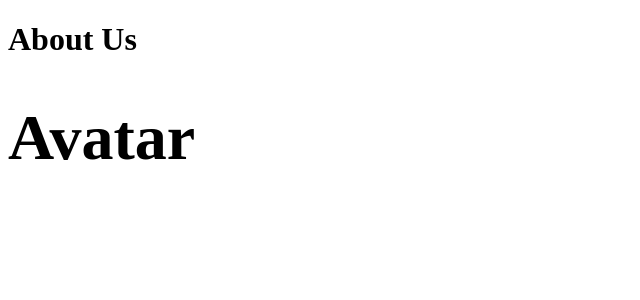
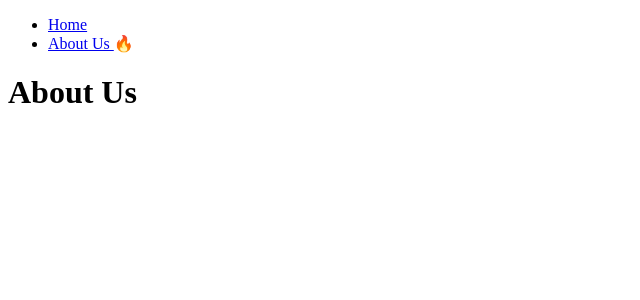
Before and after one commit to myeonguklee/learn-nextjs14, a Next.js app: page /about-us in a window 1280 px wide. Shown: the top 300 px of the page, without its empty margins (0-640 px from the left). Built offline with nearby package versions, Linux system fonts and the light colour scheme.

Commit message:
feat: Not Found Routes, Path

```diff
--- a/app/about-us/components/avatar.tsx
+++ /dev/null
@@ -1,7 +0,0 @@
-export default function Avatar() {
-  return (
-    <div>
-      <h1>Avatar</h1>
-    </div>
-  );
-}
--- a/app/about-us/page.tsx
+++ b/app/about-us/page.tsx
@@ -1,11 +1,10 @@
-import Avatar from "./components/avatar";
+import Navigation from "../../components/navigation"
 
 export default function AboutUs() {
   return (
     <div>
-      <h1>About Us
-        <Avatar />
-      </h1>
+      <Navigation />
+      <h1>About Us</h1>
     </div>
   );
 }
--- a/app/page.tsx
+++ b/app/page.tsx
@@ -1,6 +1,9 @@
+import Navigation from "../components/navigation"
+
 export default function Tomata() {
   return (
     <div>
+      <Navigation />
       <h1>Hello NextJs!</h1>
     </div>
   );
--- /dev/null
+++ b/components/navigation.tsx
@@ -0,0 +1,22 @@
+"use client";
+import Link from "next/link";
+import { usePathname } from "next/navigation";
+
+export default function Navigation() {
+  const path = usePathname();
+  // console.log(path);
+  return (
+    <nav>
+      <ul>
+        <li>
+          <Link href="/">Home </Link>
+          {path === "/" ? "🔥" : ""}
+        </li>
+        <li>
+          <Link href="/about-us">About Us </Link>
+          {path === "/about-us" ? "🔥" : ""}
+        </li>
+      </ul>
+    </nav>
+  );
+}
```
Also changed, not shown: app/about-us/company/page.tsx (deleted, +0 -7 lines), app/about-us/company/sales/page.tsx (deleted, +0 -7 lines), app/not-found.tsx (added, +10 -0 lines).
